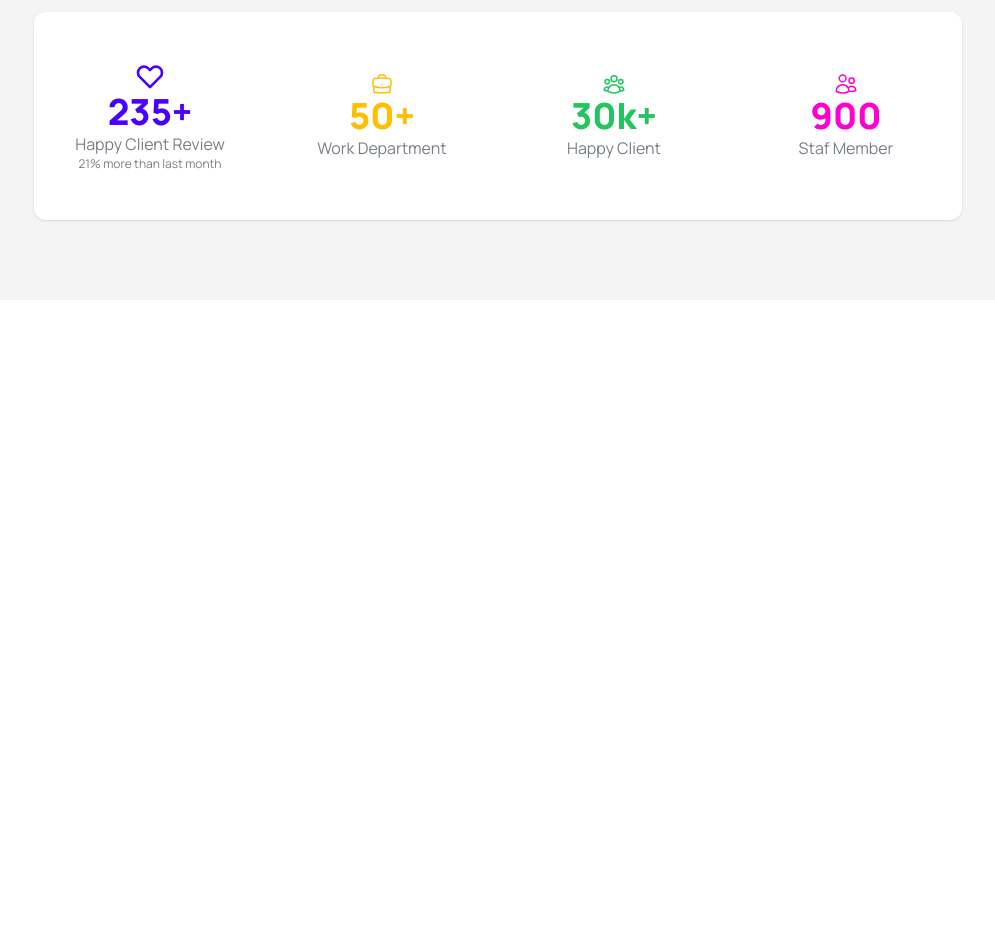
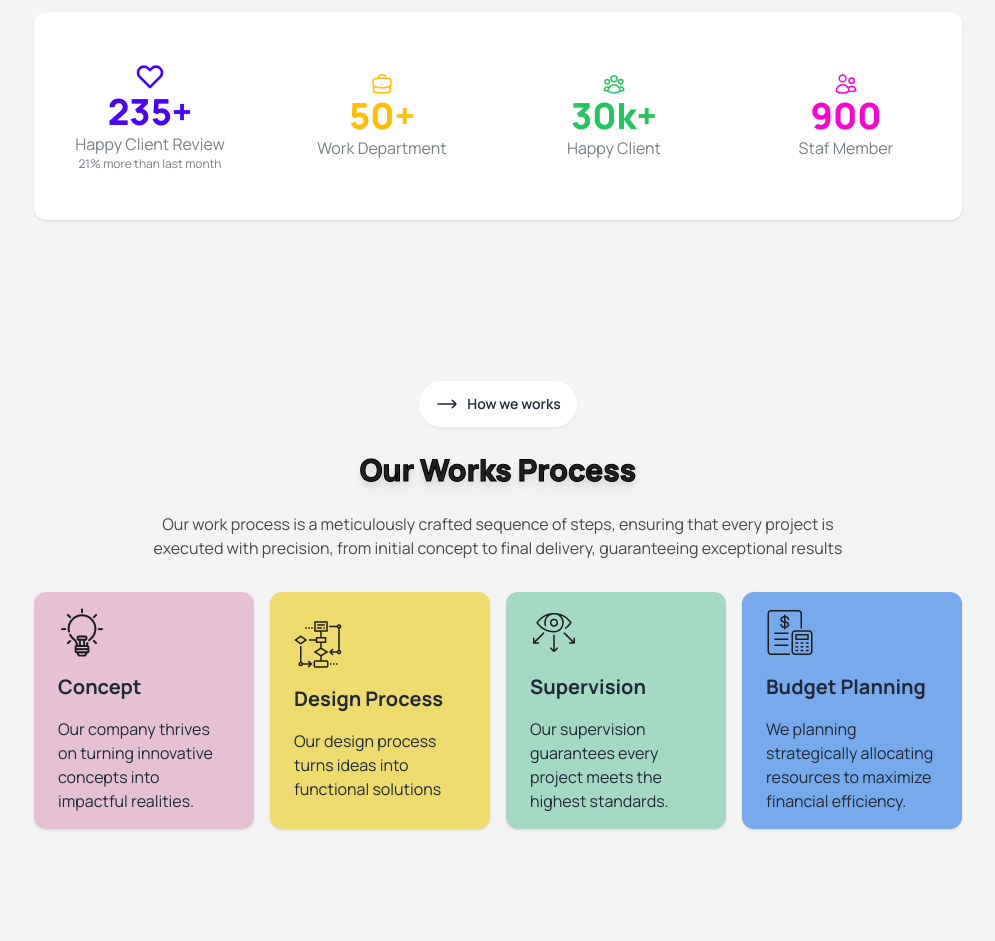
Before and after one commit to MostafizurRahman199/easy_find_apartment, a website: page index.html in a window 1280 px wide. Shown: the part 1714-2655 px from the top of the page, without its empty margins (142-1137 px from the left). Before the commit the page ends 2014 px from the top, so only its background shows below. Drawn offline with nearby package versions, Linux system fonts and the light colour scheme.

Commit message:
our work process done

```diff
--- a/index.html
+++ b/index.html
@@ -21,6 +21,11 @@
         .font_1{
             font-family: "Manrope", sans-serif;
         }
+
+        .text-stroke {
+  -webkit-text-stroke: 1px black; /* For WebKit browsers */
+  text-stroke: 1px black; /* For other browsers */
+}
 
     </style>
   </head>
@@ -115,7 +120,7 @@
                 <div class="hero-content text-center max-auto">
                   <div class="flex flex-col justify-center items-center">
                     <img src="./assets/banner.png" class="mb-5" alt="">
-                    <h1 class="text-2xl sm:text-3xl md:text-4xl lg:text-5xl font-extrabold">A barn house of this design has a striking appearance</h1>
+                    <h1 class="text-2xl sm:text-3xl md:text-4xl lg:text-5xl font-extrabold text-stroke  drop-shadow-lg">A barn house of this design has a striking appearance</h1>
                     <p class="py-6 w-4/5 text-[#494949]">
                       The barn house captivates with its blend of rustic charm and modern sophistication, featuring weathered wood, sleek metal accents, and large windows that flood the space with natural light.
                     </p>
@@ -149,7 +154,7 @@
 
                   About Us
                 </button>
-                <h1 class="text-center sm:text-center md:text-start lg:text-start drop-shadow-lg text-xl sm:text-2xl md:text-3xl lg:text-5xl font-extrabold font_1 text-[#212121]">We design thoughtful, liveable spaces</h1>
+                <h1 class="text-center sm:text-center md:text-start lg:text-start drop-shadow-lg text-xl sm:text-2xl md:text-3xl lg:text-5xl font-extrabold font_1 text-[#212121] text-stroke ">We design thoughtful, liveable spaces</h1>
                 <p class="text-center sm:text-center md:text-start lg:text-start text-[#494949]">The barn house captivates with its blend of rustic charm and
                   modern sophistication, featuring weathered wood, sleek metal accents.</p>
 
@@ -256,6 +261,78 @@
           </section>
 
 
+          <section class="work_process  bg-[#F4F4F4] px-4 sm:px-12 md:px-8 lg:px-8 xl:px-44 py-20 mx-auto">
+
+            <div class="about_text flex flex-col items-center justify-center space-y-6 !m-0">
+
+
+              <button class="btn w-fit rounded-full bg-[#FFFFFF]">
+                <svg xmlns="http://www.w3.org/2000/svg" fill="none" viewBox="0 0 24 24" stroke-width="1.5" stroke="currentColor" class="size-6">
+                  <path stroke-linecap="round" stroke-linejoin="round" d="M17.25 8.25 21 12m0 0-3.75 3.75M21 12H3" />
+                </svg>
+
+
+                How we works
+              </button>
+              <h1 class="text-center sm:text-center md:text-start lg:text-start drop-shadow-lg text-xl sm:text-xl md:text-2xl lg:text-3xl font-extrabold font_1 text-[#212121] text-stroke ">Our Works Process</h1>
+              <p class="text-center w-4/5 text-[#494949]">Our work process is a meticulously crafted sequence of steps, ensuring that every project is executed with precision, from initial concept to final delivery, guaranteeing exceptional results</p>
+
+
+
+
+            </div>
+
+            <div class="  py-8  grid grid-cols-1 sm:grid-cols-1 md:grid-cols-2 lg:grid-cols-4 gap-4">
+
+
+              <div class="shadow rounded-xl stat flex flex-col justify-center items-start bg-[#E7C1D3]
+              space-y-4">
+                <div class="">
+                  <img src="./assets/concept.png" alt="">
+                </div>
+                <h2 class="text-xl font-bold">Concept</h2>
+
+                <div class="">Our company thrives on turning innovative concepts into impactful realities.</div>
+              </div>
+
+              <div class="shadow rounded-xl stat flex flex-col justify-center items-start bg-[#EFDA6E]
+              space-y-4">
+                <div class="">
+                  <img src="./assets/flow-chart.png" alt="">
+                </div>
+                <h2 class="text-xl font-bold">Design Process</h2>
+
+                <div class="">Our design process turns ideas into functional solutions</div>
+              </div>
+
+              <div class="bg-[#A4DAC3] shadow rounded-xl stat flex flex-col justify-center items-start
+              space-y-4">
+                <div class="">
+                  <img src="./assets/vision.png" alt="">
+                </div>
+                <h2 class="text-xl font-bold">Supervision</h2>
+
+                <div class="">Our supervision guarantees every project meets the highest standards.</div>
+              </div>
+
+              <div class="shadow rounded-xl stat flex flex-col justify-center items-start bg-[#77AAEA]
+              space-y-4">
+                <div class="">
+                  <img src="./assets/budget-planning.png" alt="">
+                </div>
+                <h2 class="text-xl font-bold">Budget Planning</h2>
+
+                <div class="">We planning strategically allocating resources to maximize financial efficiency.</div>
+              </div>
+
+
+
+
+            </div>
+
+          </section>
+
+
     </main>
 
     <footer>
```
